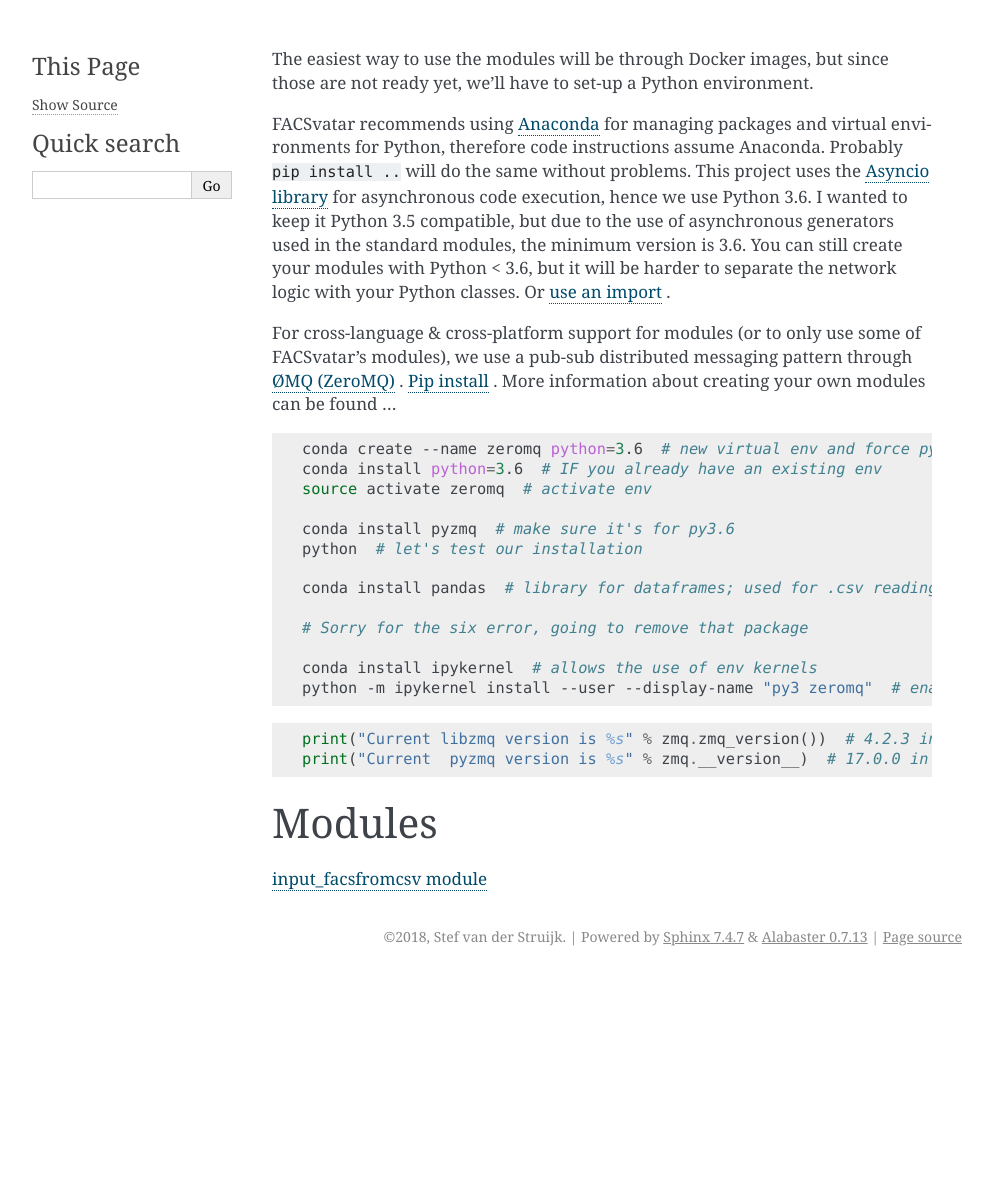
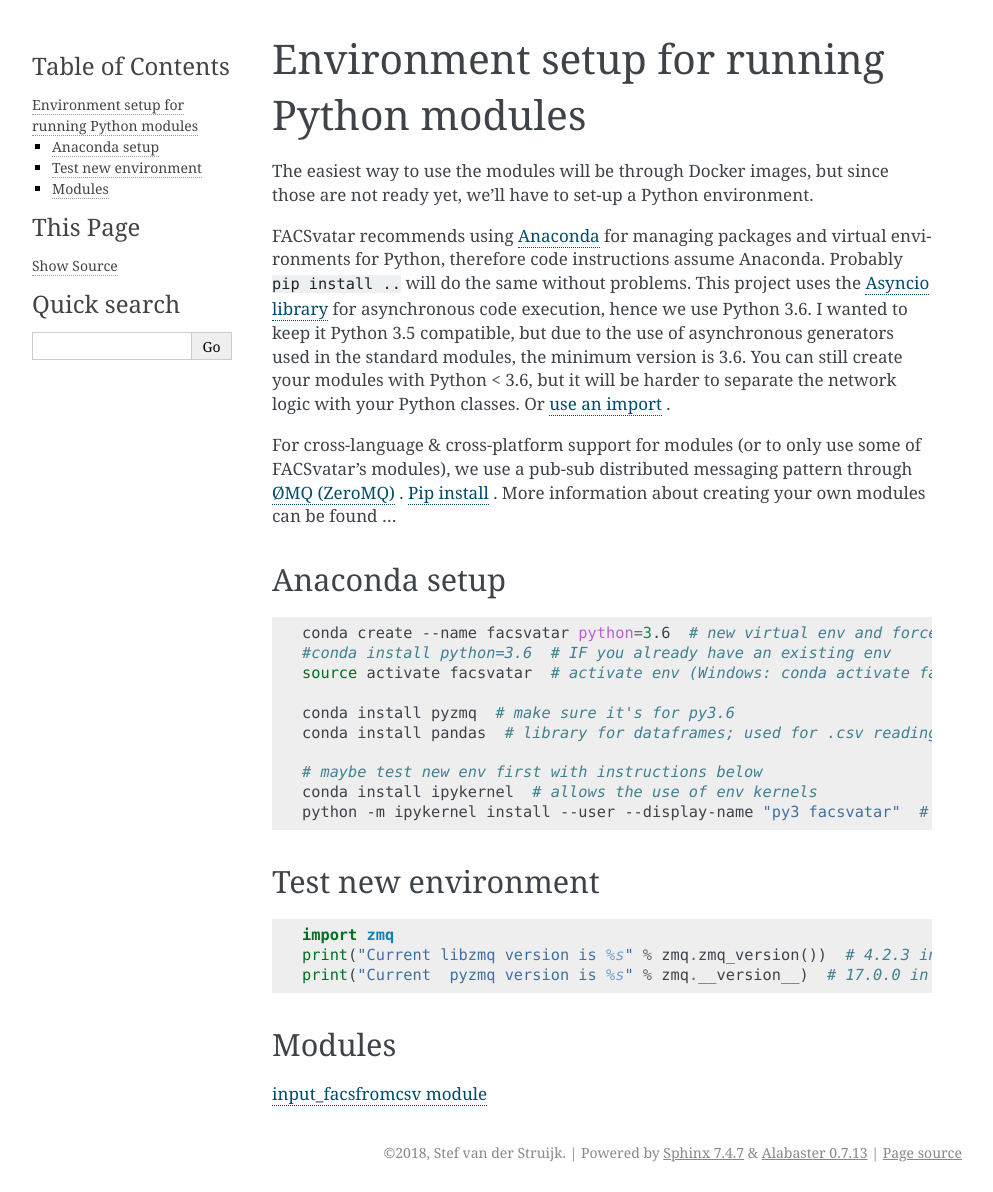
Before and after one commit to NumesSanguis/FACSvatar, a Sphinx documentation site: the page built from docs/source/modules/env-setup.rst, in a window 1280 px wide. Shown: the whole page, without its empty margins (148-1141 px from the left). Built offline with Sphinx 7.4.7, drawn with Linux system fonts in a browser that asks for light colours; before the commit the page ends 976 px from its top, so only the background shows below that.

Commit message:
doc updating in progress

```diff
--- a/docs/source/index.rst
+++ b/docs/source/index.rst
@@ -1,4 +1,4 @@
-.. _# with overline, for parts
+.. .# with overline, for parts
    * with overline, for chapters
    =, for sections
    -, for subsections
--- a/docs/source/modules/env-setup.rst
+++ b/docs/source/modules/env-setup.rst
@@ -1,3 +1,7 @@
+============================================
+Environment setup for running Python modules
+============================================
+
 The easiest way to use the modules will be through Docker images, but since those are not ready yet, we'll have to set-up a Python environment.
 
 FACSvatar recommends using `Anaconda <https://www.anaconda.com/download/>`_ for managing packages and virtual environments for Python, therefore code instructions assume Anaconda. Probably ``pip install ..`` will do the same without problems.
@@ -8,28 +12,35 @@ You can still create your modules with Python < 3.6, but it will be harder to se
 For cross-language & cross-platform support for modules (or to only use some of FACSvatar's modules), we use a pub-sub distributed messaging pattern through `ØMQ (ZeroMQ) <http://zeromq.org/>`_ . `Pip install <http://zeromq.org/bindings:python>`_ .
 More information about creating your own modules can be found ...
 
+--------------
+Anaconda setup
+--------------
+
 .. code-block:: bash
 
-   conda create --name zeromq python=3.6  # new virtual env and force python 3.6
-   conda install python=3.6  # IF you already have an existing env
-   source activate zeromq  # activate env
+   conda create --name facsvatar python=3.6  # new virtual env and force python 3.6
+   #conda install python=3.6  # IF you already have an existing env
+   source activate facsvatar  # activate env (Windows: conda activate facsvatar)
 
    conda install pyzmq  # make sure it's for py3.6
-   python  # let's test our installation
-
    conda install pandas  # library for dataframes; used for .csv reading and JSON-to-Dataframe
 
-   # Sorry for the six error, going to remove that package
+   # maybe test new env first with instructions below
+   conda install ipykernel  # allows the use of env kernels
+   python -m ipykernel install --user --display-name "py3 facsvatar"  # enable our env as kernel
 
-   conda install ipykernel  # allows the use of env kernels
-   python -m ipykernel install --user --display-name "py3 zeromq"  # enable our env as kernel
+--------------------
+Test new environment
+--------------------
 
 .. code-block:: python
 
+   import zmq
    print("Current libzmq version is %s" % zmq.zmq_version())  # 4.2.3 in my case
    print("Current  pyzmq version is %s" % zmq.__version__)  # 17.0.0 in my case
 
+-------
 Modules
-=======
+-------
 
 :doc:`input-facsfromcsv`
```
Also changed, not shown: docs/source/quickrun.rst (+24 -10 lines), 3 other files.
